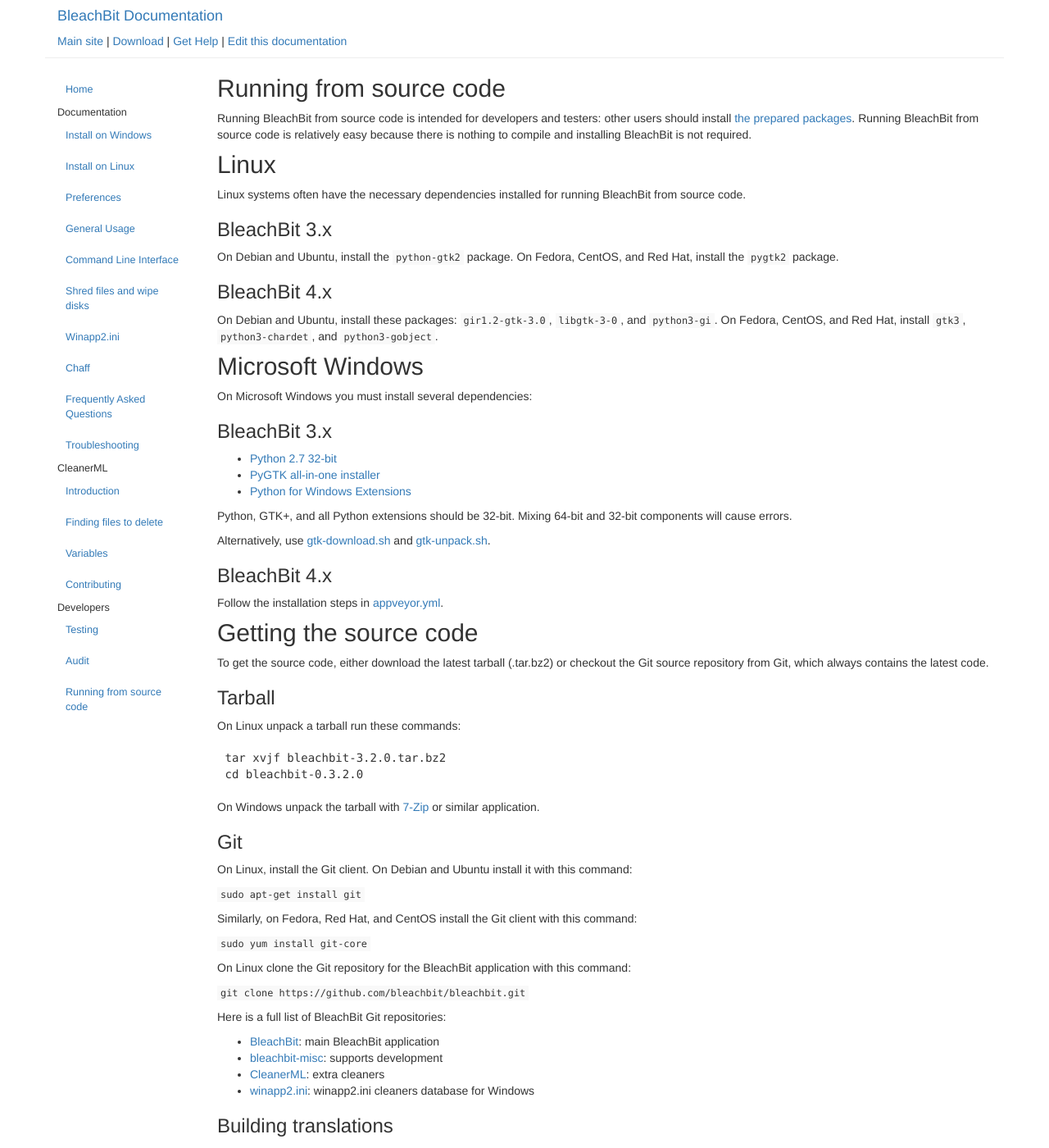
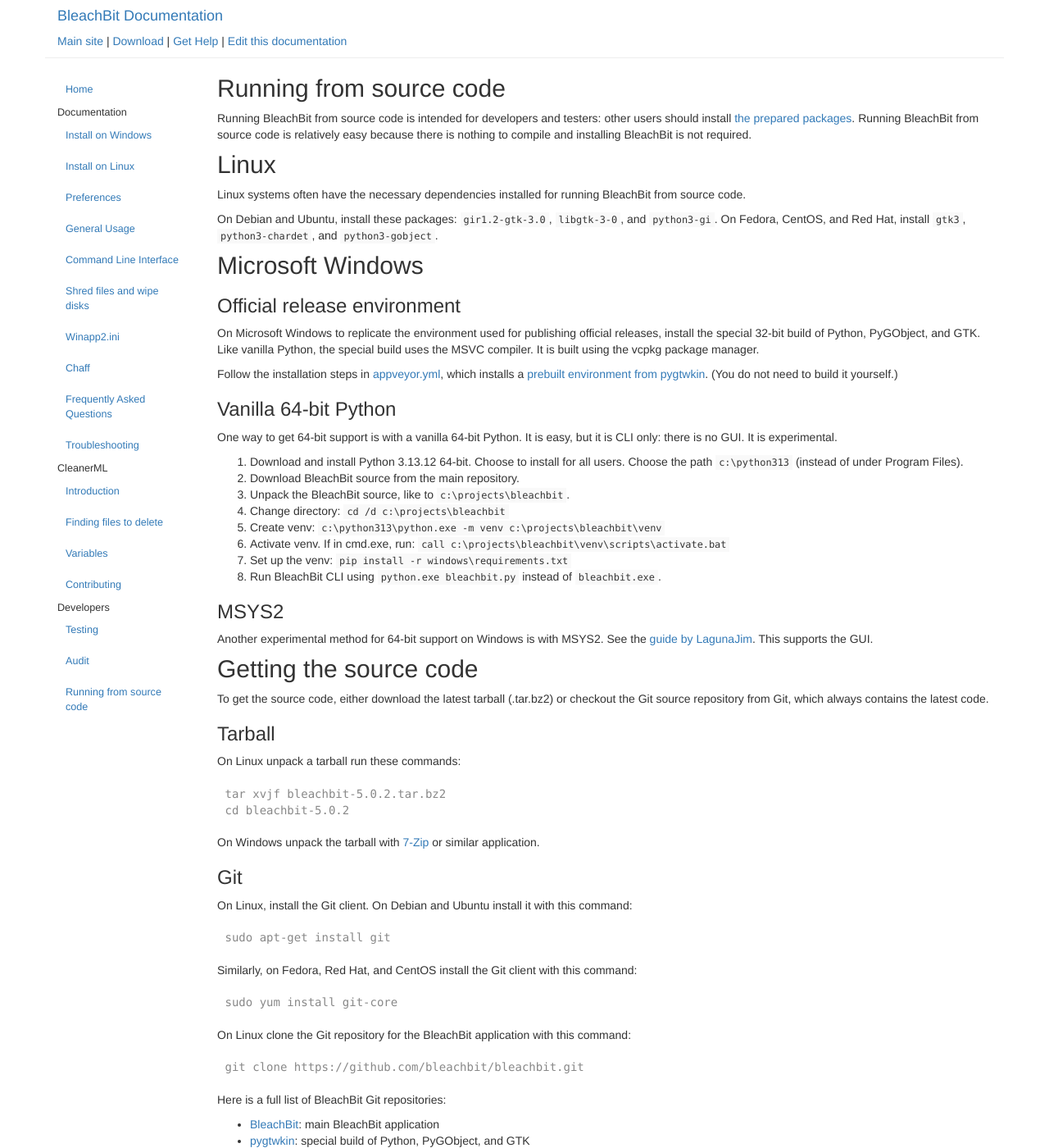
Before and after one commit to bleachbit/docs, a Jekyll site: the page built from _posts/2015-09-25-running-from-source-code.md, in a window 1280 px wide and 1400 px high. Shown: the whole window at 82% size. Built offline with Jekyll 4.4.1, drawn with Linux system fonts in a browser that asks for light colours; some of the changed text lies outside the part shown.

Commit message:
Update Windows installation instructions and improve documentation
- Add experimental 64-bit support via vanilla Python and MSYS2
- Clarify official release environment uses special 32-bit build
- Remove outdated BleachBit 3.x instructions
- Update version numbers in examples to 5.0.2
- Add code blocks for terminal commands
- Add Git workflow commands (log, checkout, rebase)
- Add pygtwkin repository to list
- Add bundle config command to README

References
https://github.com/bleachbit/bleachbit/issues/2011
https://github.com/bleachbit/bleachbit/issues/2019

````diff
--- a/_posts/2015-09-25-running-from-source-code.md
+++ b/_posts/2015-09-25-running-from-source-code.md
@@ -11,33 +11,37 @@
 
 Linux systems often have the necessary dependencies installed for running BleachBit from source code.
 
-### BleachBit 3.x
-
-On Debian and Ubuntu, install the `python-gtk2` package. On Fedora, CentOS, and Red Hat, install the `pygtk2` package.
-
-### BleachBit 4.x
-
 On Debian and Ubuntu, install these packages: `gir1.2-gtk-3.0`, `libgtk-3-0`, and `python3-gi`. On Fedora, CentOS, and Red Hat, install `gtk3`, `python3-chardet`, and `python3-gobject`.
-
 
 ## Microsoft Windows
 
-On Microsoft Windows you must install several dependencies:
+### Official release environment
 
+On Microsoft Windows to replicate the environment used for publishing official releases,
+install the special 32-bit build of Python, PyGObject, and GTK. Like vanilla Python,
+the special build uses the MSVC compiler. It is built using the vcpkg package manager.
 
-### BleachBit 3.x
+Follow the installation steps in [appveyor.yml](https://github.com/bleachbit/bleachbit/blob/master/appveyor.yml),
+which installs a [prebuilt environment from pygtwkin](https://github.com/bleachbit/pygtkwin). (You do not need
+to build it yourself.)
 
-*   [Python 2.7 32-bit](https://www.python.org/ftp/python/2.7.8/python-2.7.8.msi)
-*   [PyGTK all-in-one installer](https://ftp.gnome.org/pub/GNOME/binaries/win32/pygtk/2.24/pygtk-all-in-one-2.24.2.win32-py2.7.msi)
-*   [Python for Windows Extensions](https://sourceforge.net/projects/pywin32/files/pywin32/Build%20219/pywin32-219.win32-py2.7.exe/download)
+### Vanilla 64-bit Python
 
-Python, GTK+, and all Python extensions should be 32-bit. Mixing 64-bit and 32-bit components will cause errors.
+One way to get 64-bit support is with a vanilla 64-bit Python. It is easy,
+but it is CLI only: there is no GUI. It is experimental.
 
-Alternatively, use [gtk-download.sh](https://github.com/bleachbit/bleachbit-misc/blob/master/gtk-download.sh) and [gtk-unpack.sh](https://github.com/bleachbit/bleachbit-misc/blob/master/gtk-unpack.sh).
+1. Download and install Python 3.13.12 64-bit. Choose to install for all users. Choose the path `c:\python313` (instead of under Program Files).
+2. Download BleachBit source from the main repository.
+3. Unpack the BleachBit source, like to `c:\projects\bleachbit`.
+4. Change directory: `cd /d c:\projects\bleachbit`
+5. Create venv: `c:\python313\python.exe -m venv c:\projects\bleachbit\venv`
+6. Activate venv. If in cmd.exe, run: `call c:\projects\bleachbit\venv\scripts\activate.bat`
+7. Set up the venv: `pip install -r windows\requirements.txt`
+8. Run BleachBit CLI using `python.exe bleachbit.py` instead of `bleachbit.exe`.
 
-### BleachBit 4.x
+### MSYS2
 
-Follow the installation steps in [appveyor.yml](https://github.com/bleachbit/bleachbit/blob/master/appveyor.yml).
+Another experimental method for 64-bit support on Windows is with MSYS2. See the [guide by LagunaJim](https://github.com/bleachbit/bleachbit/issues/2019#issuecomment-3941571322). This supports the GUI.
 
 ## Getting the source code
 
@@ -47,9 +51,9 @@
 
 On Linux unpack a tarball run these commands:
 
-```
-tar xvjf bleachbit-3.2.0.tar.bz2
-cd bleachbit-0.3.2.0
+```terminal
+tar xvjf bleachbit-5.0.2.tar.bz2
+cd bleachbit-5.0.2
 ```
 
 On Windows unpack the tarball with [7-Zip](http://www.7-zip.org/) or similar application.
@@ -58,19 +62,26 @@
 
 On Linux, install the Git client. On Debian and Ubuntu install it with this command:
 
-`sudo apt-get install git`
+```terminal
+sudo apt-get install git
+```
 
 Similarly, on Fedora, Red Hat, and CentOS install the Git client with this command:
 
-`sudo yum install git-core`
+```terminal
+sudo yum install git-core
+```
 
 On Linux clone the Git repository for the BleachBit application with this command:
 
-`git clone https://github.com/bleachbit/bleachbit.git`
+```terminal
+git clone https://github.com/bleachbit/bleachbit.git
+```
 
 Here is a full list of BleachBit Git repositories:
 
 *   [BleachBit](https://github.com/bleachbit/bleachbit): main BleachBit application
+*   [pygtwkin](https://github.com/bleachbit/pygtwkin): special build of Python, PyGObject, and GTK
 *   [bleachbit-misc](https://github.com/bleachbit/bleachbit-misc): supports development
 *   [CleanerML](https://github.com/bleachbit/cleanerml): extra cleaners
 *   [winapp2.ini](https://github.com/bleachbit/winapp2.ini): winapp2.ini cleaners database for Windows
@@ -79,7 +90,9 @@
 
 If English is not your native language, you must build the translations. On Linux, run:
 
-`make -C po local`
+```terminal
+make -C po local
+```
 
 Building translations is not supported on Windows, but you can copy the translations from another system or download them from Launchpad. Relative to ```bleachbit.py``` put the ```bleachbit.mo``` file in a directory called ```.\locale\es\LC_MESSAGES\``` (change ```es``` according to the language.)
 
@@ -91,11 +104,29 @@
 
 ### Staying up to date with Git
 
-The Git repository changes frequently. To download changes, run these commands:
+The Git repository changes frequently. To download changes, run:
 
+```bash
+git pull --rebase
+make -C po local
 ```
-git pull
-make -C po local
+
+To see recent changes, run:
+
+```terminal
+git log --oneline --graph --decorate -n 20
+```
+
+To switch to a tagged release, run:
+
+```terminal
+git checkout v5.0.2
+```
+
+To switch back to the master branch, run:
+
+```terminal
+git checkout master
 ```
 
 ### Further reading
````
Also changed, not shown: README.md.
